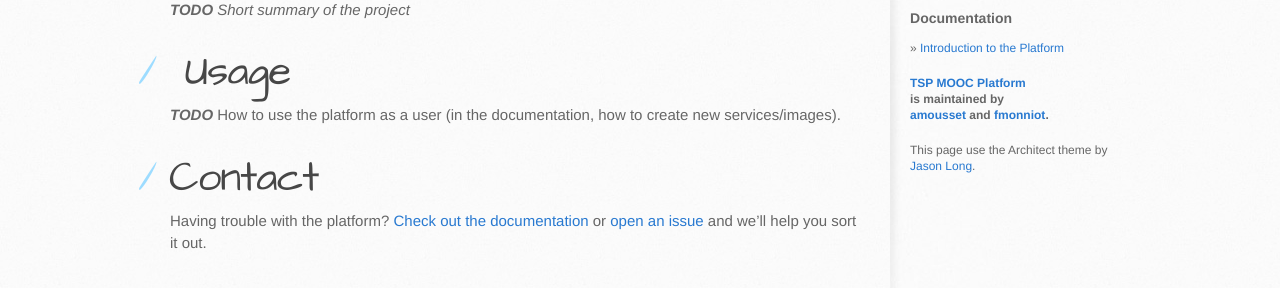
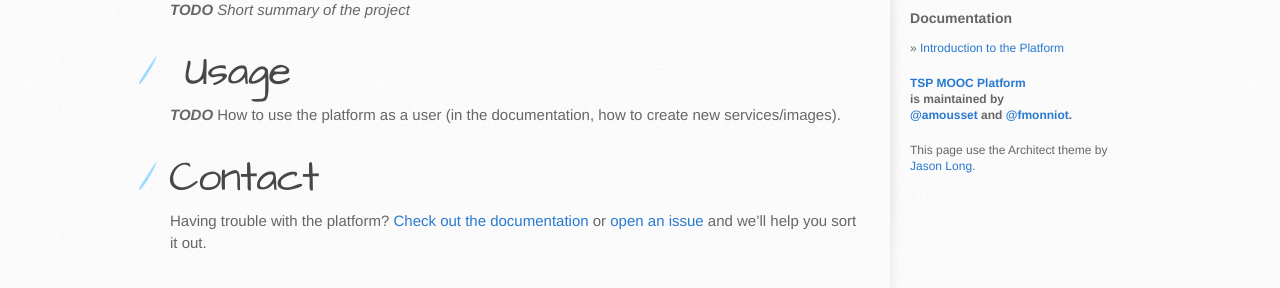
Before and after one commit to pfe-asr-2014/pfe-asr-2014.github.io, a Jekyll site: the page built from index.md, in a window 1280 px wide. Shown: the part 393-681 px from the top of the page. Built offline with Jekyll 4.4.1, drawn with Linux system fonts in a browser that asks for light colours; Markdown is read by kramdown in place of the engine named in the settings.

```diff
--- a/_layouts/default.html
+++ b/_layouts/default.html
@@ -59,8 +59,8 @@
           <p class="repo-owner">
             <a href="https://github.com/pfe-asr-2014/">{{ site.name }}</a><br/>
             is maintained by<br/>
-            <a href="https://github.com/amousset">amousset</a> and
-            <a href="https://github.com/fmonniot">fmonniot</a>.
+            <a href="https://github.com/amousset">@amousset</a> and
+            <a href="https://github.com/fmonniot">@fmonniot</a>.
           </p>
 
           <p>This page use the Architect theme by <a href="https://twitter.com/jasonlong">Jason Long</a>.</p>
```
